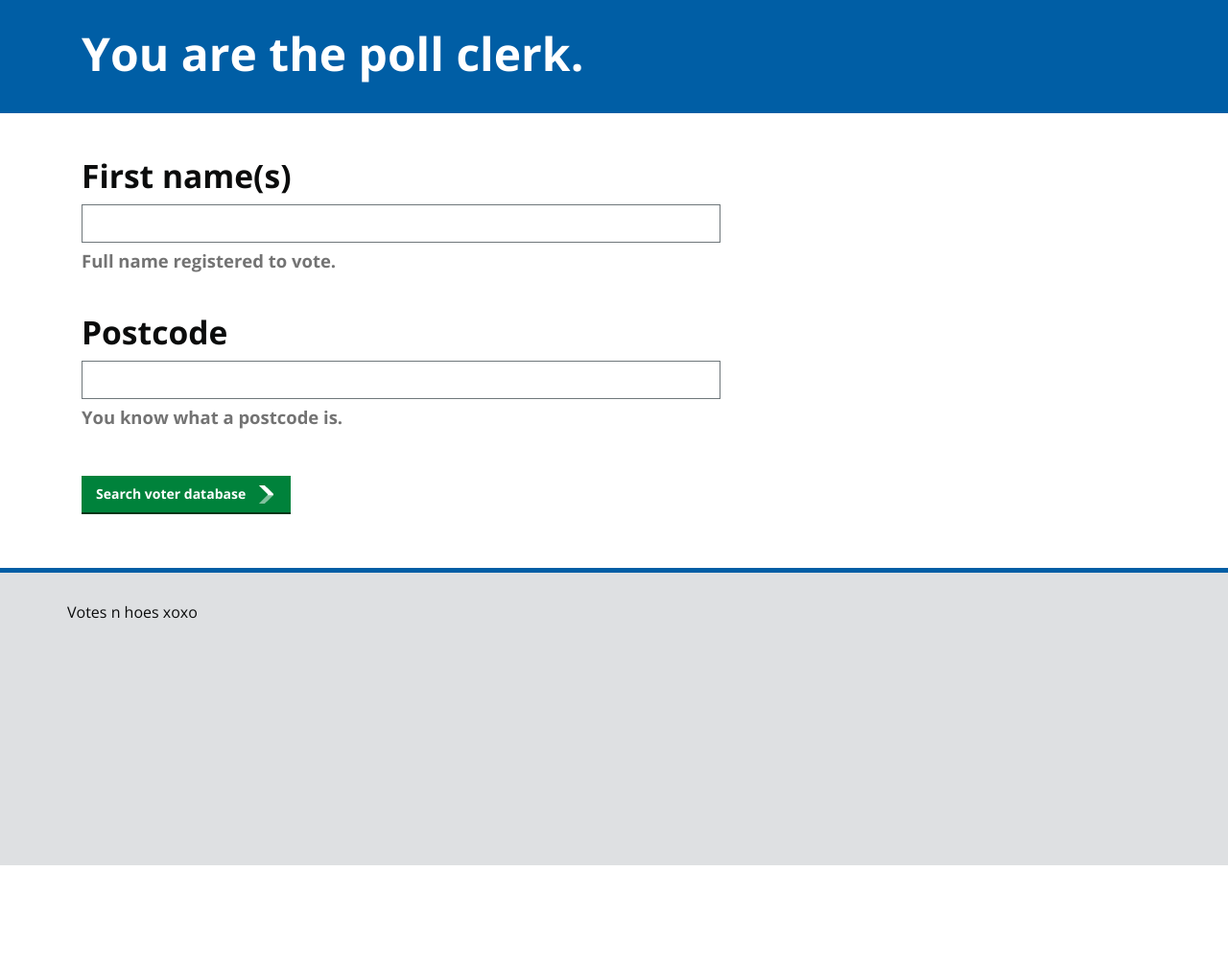
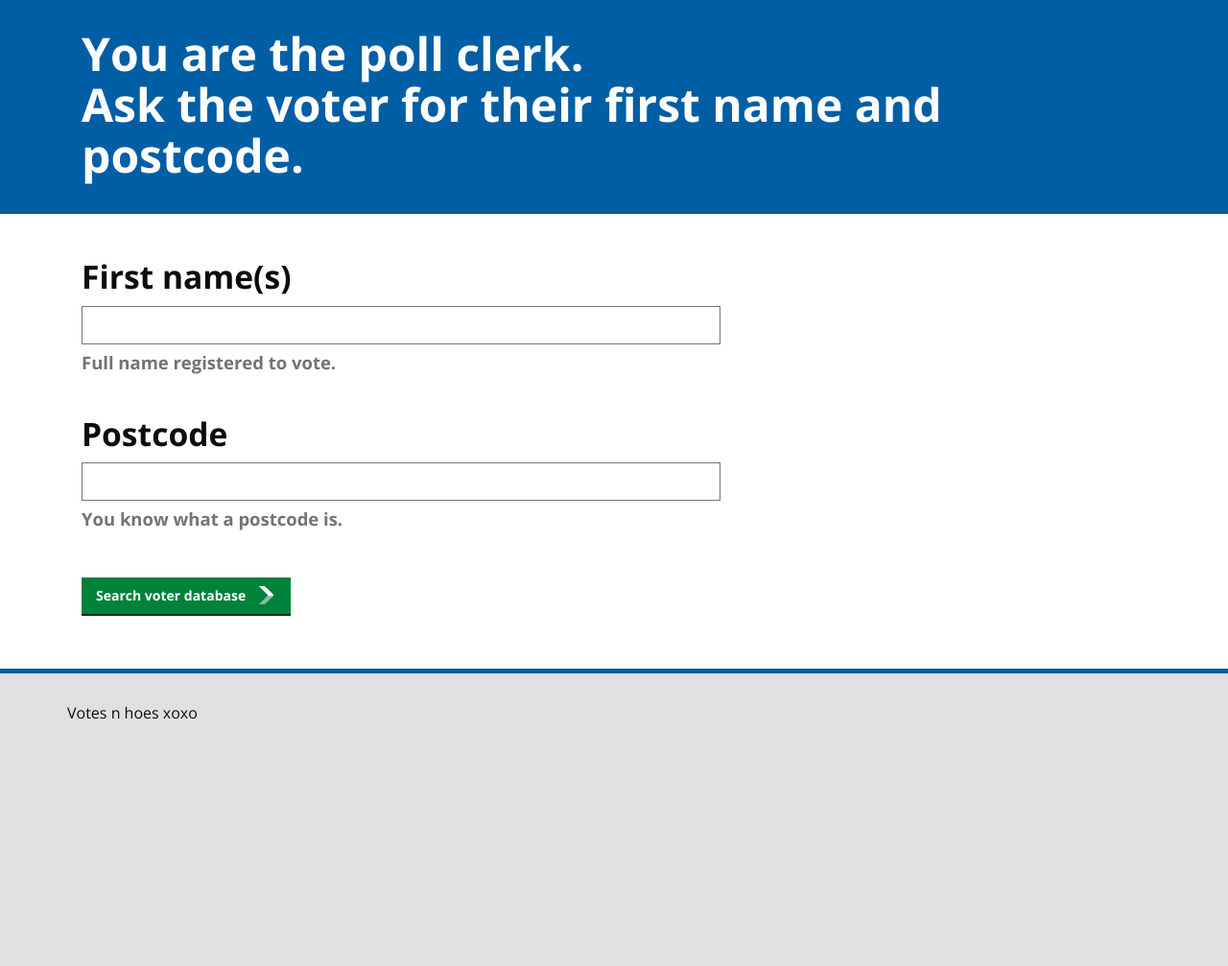
Before and after one commit to E-lection/Station, a Flask app: page /station in a window 1280 px wide. Shown: the part 77-1084 px from the top of the page at 96% size. Before the commit the page ends 979 px from the top, so only its background shows below. Run offline with Flask 2, Linux system fonts and the light colour scheme; some libraries are stand-ins or nearby versions.

Commit message:
Added instructions at the top and changed size of text in input field.

```diff
--- a/e_lection/static/css/main.css
+++ b/e_lection/static/css/main.css
@@ -7,6 +7,7 @@
 	font-size: 30px;
 	/*line-height: 28px;*/
 }
+
 
 
 /* STATION FORM STUFF */
@@ -21,3 +22,7 @@
 .station-info-entry > p{
   font-size: 55%;
 }
+
+.form-control {
+  font-size: 20px;
+}
--- a/e_lection/templates/station.html
+++ b/e_lection/templates/station.html
@@ -7,7 +7,8 @@
 
 {% block content %}
   {{ super() }}
-  <h1> You are the poll clerk. </h1>
+You are the poll clerk.
+<p> Ask the voter for their first name and postcode. </p>
 {% endblock %}
 
 {% block body %}
```
